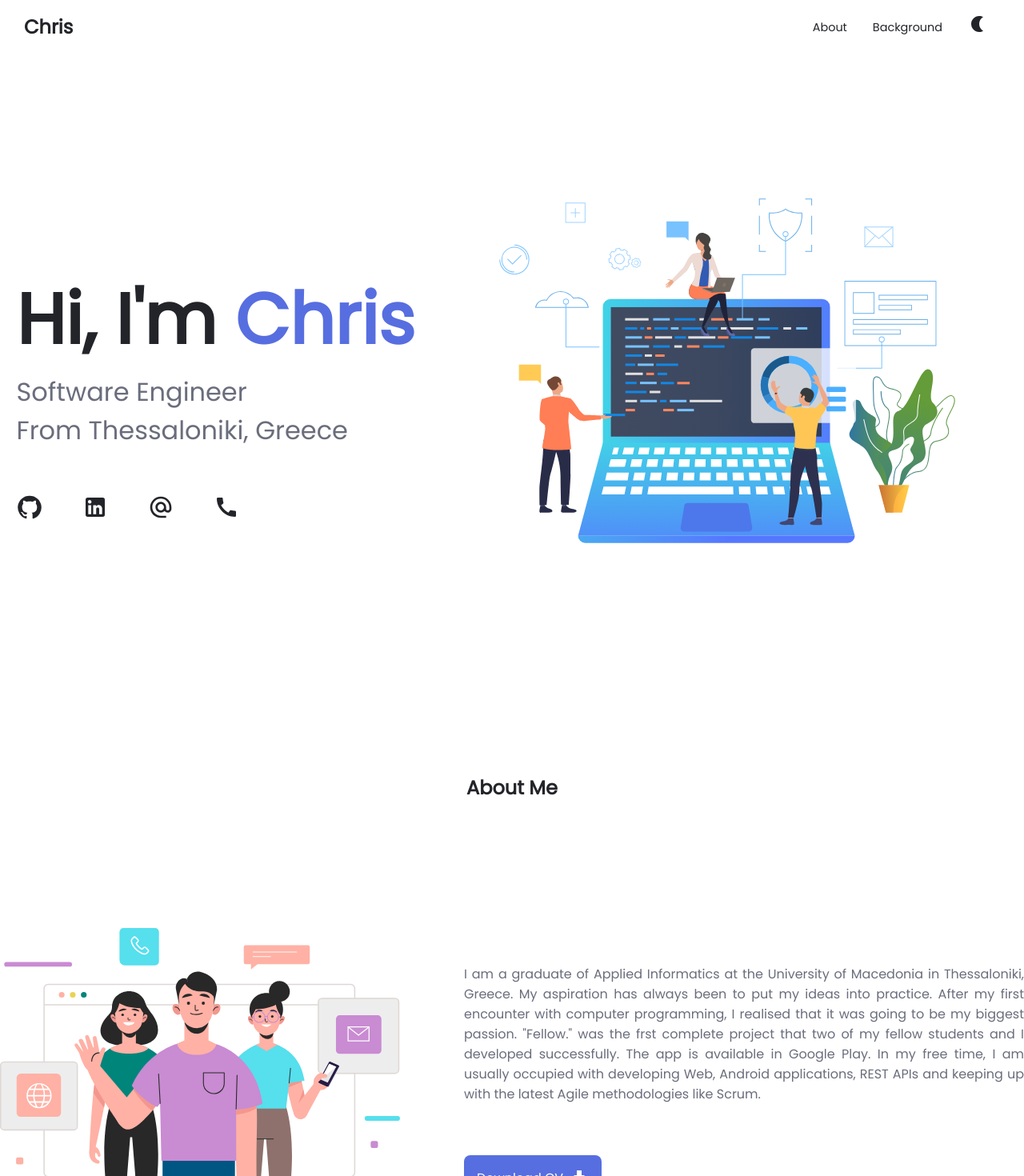
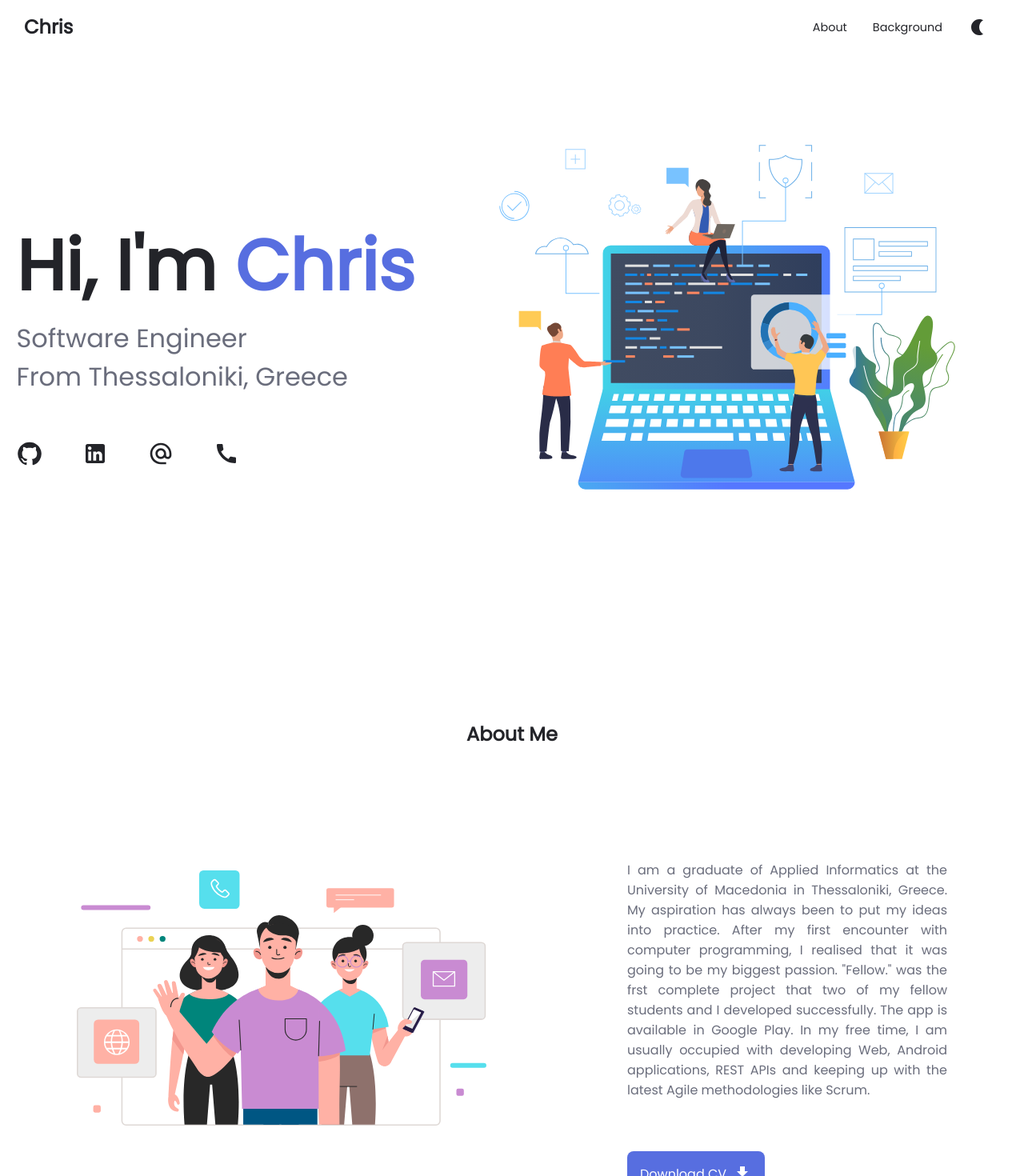
Before and after one commit to ChrissSav/chrisssav.github.io, a React (Create React App) app: page / in a window 1280 px wide. Shown: the top 1470 px of the page at 80% size. Built offline with nearby package versions, Linux system fonts and the light colour scheme.

Commit message:
[UI] Update styles

```diff
--- a/src/App.js
+++ b/src/App.js
@@ -54,7 +54,7 @@ function App() {
       <section id='section_about'>
         <About />
       </section>
-      <section id='section_qualifications'>
+      <section id='section_background'>
         <Qualifications />
       </section>
       <section id='section_footer'>
--- a/src/App.scss
+++ b/src/App.scss
@@ -17,10 +17,8 @@
 }
 
 .headerContainer {
-  margin: 0;
-  padding: 0;
-  position: sticky;
+  overflow: hidden;
+  position: fixed;
   top: 0;
-  z-index: 6;
-  background: blur(4px);
+  width: 100%;
 }
--- a/src/components/About/About.module.scss
+++ b/src/components/About/About.module.scss
@@ -23,7 +23,6 @@
 
 .AboutContainer {
   flex-grow: 1;
-
   display: flex;
   justify-content: space-evenly;
   align-items: center;
@@ -94,3 +93,19 @@
     }
   }
 }
+
+@media (min-width: 768px) and (max-width: 1400px) {
+  .About {
+  }
+  .AboutContainer {
+    img {
+      width: 40vw;
+    }
+  }
+
+  .TextContainer {
+    p {
+      width: 25rem;
+    }
+  }
+}
--- a/src/components/Footer/Footer.js
+++ b/src/components/Footer/Footer.js
@@ -13,18 +13,18 @@ const Footer = () => (
         <h1>Chris</h1> <p> Software Engineer</p>
       </div>
       <div>
-        <h3>Sections</h3>
+        <h2>Sections</h2>
         <ul>
           <li>
             <a href='#section_about'>About</a>
           </li>
           <li>
-            <a href='#section_qualifications'>Background</a>{' '}
+            <a href='#section_background'>Background</a>{' '}
           </li>
         </ul>
       </div>
       <div>
-        <h3>Contact</h3>
+        <h2>Contact</h2>
         <div className={styles.ContactContainer}>
           <ul>
             <li>
--- a/src/components/Footer/Footer.module.scss
+++ b/src/components/Footer/Footer.module.scss
@@ -27,10 +27,14 @@
 
   .CopyContainer {
     margin-top: 20px;
-
+    flex-direction: row;
     p {
       text-align: center;
       color: black;
+      font-size: 0.9rem;
+      a {
+        font-size: 1rem;
+      }
     }
   }
 
@@ -74,7 +78,7 @@
   }
 
   ul li {
-    padding-bottom: 5px;
+    padding-bottom: 0.7rem;
     transition: 0.3s;
   }
 
--- a/src/components/Header/Header.js
+++ b/src/components/Header/Header.js
@@ -13,7 +13,7 @@ const Header = ({ onToggle, dark }) => (
         <a href='#section_about'>About</a>
       </li>
       <li>
-        <a href='#section_qualifications'>Background</a>
+        <a href='#section_background'>Background</a>
       </li>
       <li>
         <div onClick={onToggle}>{dark ? <NightlightIcon /> : <WbSunnyIcon />}</div>
--- a/src/components/Header/Header.module.scss
+++ b/src/components/Header/Header.module.scss
@@ -31,7 +31,15 @@
 
   li {
     display: inline;
-    padding: 0px 1rem;
+    margin: 0px 1rem;
+
+    div {
+      display: flex;
+    }
+
+    :hover {
+      color: var(--first-color);
+    }
   }
 
   a {
--- a/src/components/Info/Info.js
+++ b/src/components/Info/Info.js
@@ -32,17 +32,17 @@ const Info = () => {
           Software Engineer <br />
           From Thessaloniki, Greece
         </p>
-        <div>
+        <div className={styles.iconsContainer}>
           <a href='https://github.com/ChrissSav' rel='noreferrer' target='_blank'>
             <GitHubIcon className={styles.icon} />
           </a>
           <a href='https://www.linkedin.com/in/ChrissSav' rel='noreferrer' target='_blank'>
             <LinkedInIcon className={styles.icon} />
           </a>
-          <a href='mailto:chris.savlidis@gmail.com' rel='noreferrer' target='_blank'>
+          <a href='mailto:chris.savlidis@gmail.com'>
             <AlternateEmailIcon className={styles.icon} />
           </a>
-          <a href='tel:00306995462228' rel='noreferrer' target='_blank'>
+          <a href='tel:00306995462228'>
             <CallIcon className={styles.icon} />
           </a>
         </div>
```
